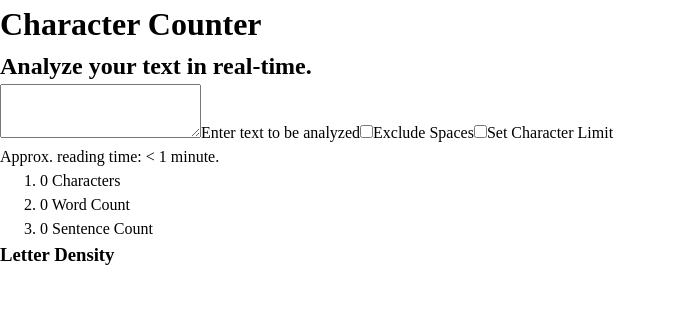
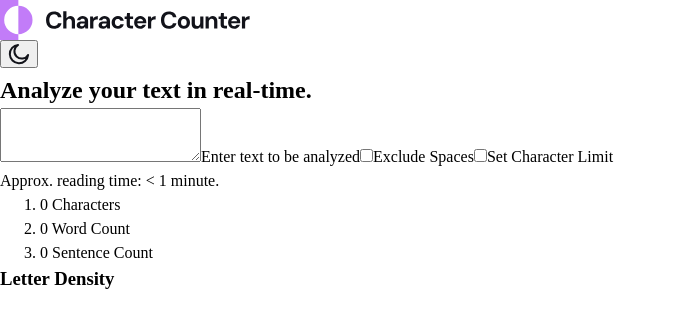
Before and after one commit to shimtandy/character-counter, a React (Vite) app: page / in a window 1280 px wide. Shown: the top 328 px of the page, without its empty margins (0-675 px from the left). Built offline with nearby package versions, Linux system fonts and the light colour scheme.

Commit message:
begin setting up header component

```diff
--- a/src/App.jsx
+++ b/src/App.jsx
@@ -1,20 +1,21 @@
 import "./App.css";
+import Header from "./components/Header";
 import TextAttributeCounter from "./components/TextAttributeCounter";
 import TextDensityCounter from "./components/TextDensityCounter";
 import TextEntryForm from "./components/TextEntryForm";
 import TextReadingTime from "./components/TextReadingTime";
 import { useState } from "react";
+import { ThemeContext } from "./contexts/ThemeContext";
 
 function App() {
     let [text, setText] = useState("");
     let [excludeSpaces, setExcludeSpaces] = useState(false);
     let [characterLimit, setCharacterLimit] = useState(0);
+    let [theme, setTheme] = useState("light");
 
     return (
-        <>
-            <header>
-                <h1>Character Counter</h1>
-            </header>
+        <ThemeContext.Provider value={theme}>
+            <Header setTheme={setTheme} />
             <main>
                 <h2>Analyze your text in real-time.</h2>
                 <TextEntryForm
@@ -32,7 +33,7 @@ function App() {
                 />
                 <TextDensityCounter text={text} />
             </main>
-        </>
+        </ThemeContext.Provider>
     );
 }
 
--- /dev/null
+++ b/src/components/Header.jsx
@@ -0,0 +1,21 @@
+import darkLogo from "/images/logo-dark-theme.svg";
+import lightLogo from "/images/logo-light-theme.svg";
+import sunIcon from "/images/icon-sun.svg";
+import moonIcon from "/images/icon-moon.svg";
+import { useContext } from "react";
+import { ThemeContext } from "../contexts/ThemeContext";
+
+export default function Header({ setTheme }) {
+    let theme = useContext(ThemeContext);
+    return (
+        <header>
+            <img src={lightLogo} alt="Logo" />
+
+            <button
+                onClick={() => setTheme(theme === "light" ? "dark" : "light")}
+            >
+                <img src={moonIcon} alt="Light theme" />
+            </button>
+        </header>
+    );
+}
--- /dev/null
+++ b/src/contexts/ThemeContext.jsx
@@ -0,0 +1,3 @@
+import { createContext } from "react";
+
+export const ThemeContext = createContext("light");
```
